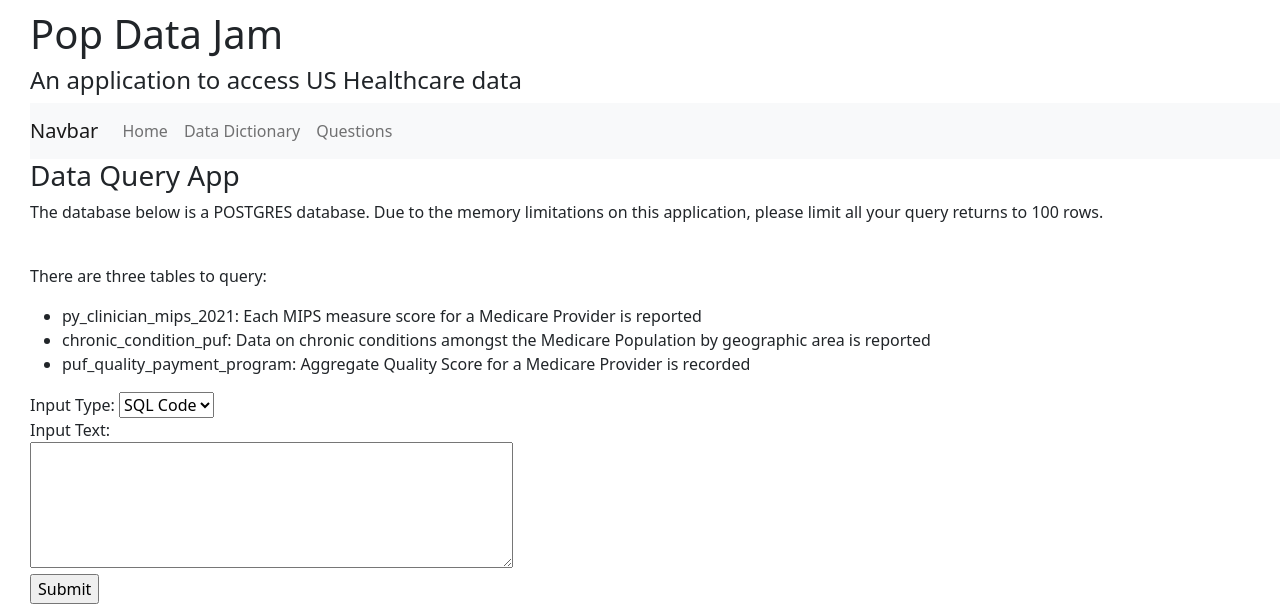
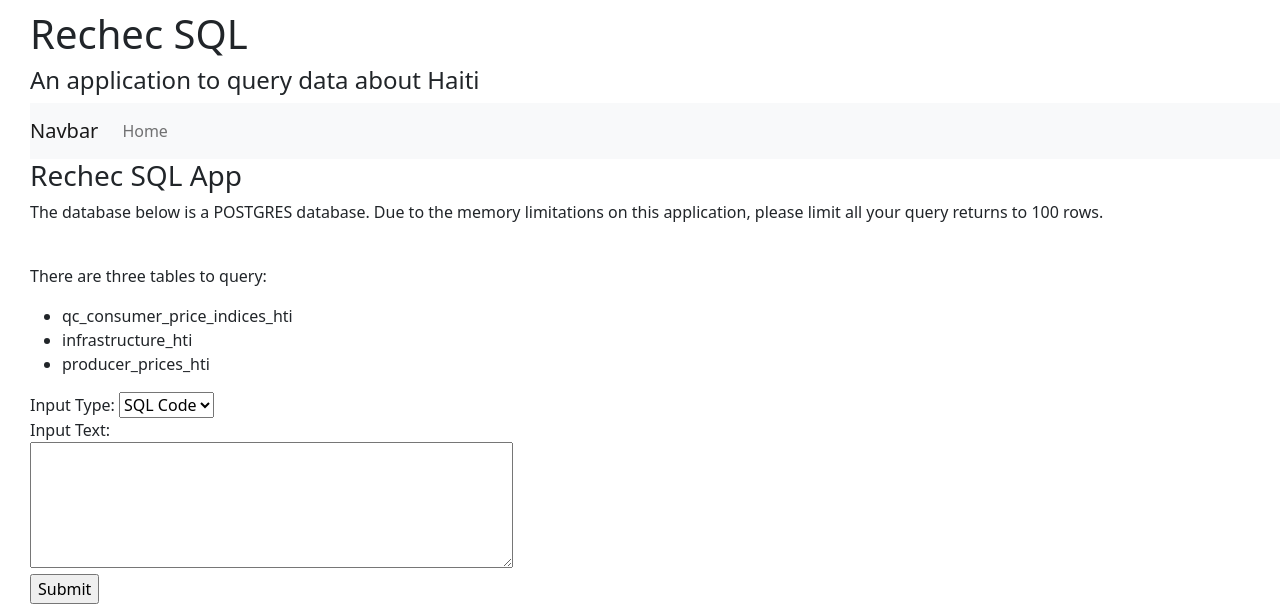
Before and after one commit to Ayiti-Analytics/rechech_sql, a Flask app: page / in a window 1280 px wide. Shown: the top 616 px of the page. Run offline with Flask 3, Linux system fonts and the light colour scheme; some libraries are stand-ins or nearby versions.

Commit message:
Fix app for Rechec-SQL

```diff
--- a/app.py
+++ b/app.py
@@ -26,8 +26,8 @@ db_host = os.environ.get('DB_HOST')
 # Load database name from environment variable
 db_name = os.environ.get('DB_NAME')
 
-db_port = 5432
-engine = create_engine(f"postgresql+psycopg2://{db_username}:{db_password}@{db_host}:5432/{db_name}")
+db_port = 5439
+engine = create_engine(f"postgresql+psycopg2://{db_username}:{db_password}@{db_host}:5439/{db_name}")
 
 
 
@@ -41,205 +41,6 @@ openai.api_key = os.environ.get("OPENAI_API")
 openai_prompt = """
 Given the following postgres database table schema:
 
-Table Name: py_clinician_mips_2021
-Variable Name: npi
-Description: Unique clinician ID assigned by NPPES.
-
-Variable Name: ind_pac_id
-Description: Unique individual clinician ID assigned by PECOS.
-
-Variable Name: lst_nm
-Description: Individual clinician last name.
-
-Variable Name: frst_nm
-Description: Individual clinician first name.
-
-Variable Name: mid_nm
-Description: Individual clinician middle name.
-
-Variable Name: suff
-Description: Individual clinician suffix.
-
-Variable Name: facility_type
-Description: Facilities can fall into the following type categories.
-
-Variable Name: facility_afl_ccn
-Description: Medicare CCN of facility type or unit within hospital where an individual clinician provides service.
-
-Variable Name: parent_ccn
-Description: The Medicare CCN of the primary hospital where individual clinician provides service.
-
-Table Name: chronic_condition_puf
-Variable Name: Bene_Geo_Lvl
-Description: Identifies the level of geography that the data in the row has been aggregated. A value of 'County' indicates the data in the row is aggregated to the county level and identifies a Medicare beneficiary's geographic place of residence. A value of 'State' indicates the data in the row is aggregated to a single state identified as a Medicare beneficiary's geographic place of residence.
-
-Variable Name: Bene_Geo_Desc
-Description: Identifies the demographic level of the population that the data has been aggregated. A value of 'All' indicates the data in the row represents all Fee-for-Service Medicare beneficiaries. A value of 'Sex' indicates that the data has been aggregated by the Medicare beneficiary's sex. A value of 'Race' indicates that the data has been aggregated by the Medicare beneficiary's race.
-
-Variable Name: Bene_Geo_Cd
-Description: Identifies the demographic level of the population that the data has been aggregated. A value of 'All' indicates the data in the row represents all Fee-for-Service Medicare beneficiaries. A value of 'Sex' indicates that the data has been aggregated by the Medicare beneficiary's sex. A value of 'Race' indicates that the data has been aggregated by the Medicare beneficiary's race.
-
-Variable Name: Bene_Age_Lvl
-Description: Identifies the demographic level of the population that the data has been aggregated. A value of 'All' indicates the data in the row represents all Fee-for-Service Medicare beneficiaries. A value of 'Sex' indicates that the data has been aggregated by the Medicare beneficiary's sex. A value of 'Race' indicates that the data has been aggregated by the Medicare beneficiary's race.
-
-Variable Name: Bene_Demo_Desc
-Description: For Bene_Demo_Lvl='Sex', a beneficiary's sex is classified as Male or Female and is identified using information from the CMS enrollment database. For Bene_Demo_Lvl='Race', the race/ethnicity classifications are: Non-Hispanic White, Black or African American, Asian/Pacific Islander, Hispanic, and American Indian/Alaska Native.
-
-Variable Name: Bene_MCC
-Description: To classify MCC for each Medicare beneficiary, the 21 chronic conditions are counted and grouped into four categories (0-1, 2-3, 4-5 and 6 or more).
-
-Variable Name: Prvlnc
-Description: Prevalence estimates are calculated by taking the beneficiaries within MCC category divided by the total number of beneficiaries in our fee-for-service population, expressed as a percentage.
-
-Variable Name: Tot_Mdcr_Stdzd_Pymt_PC
-Description: Medicare standardized spending includes total Medicare payments for all covered services in Parts A and B and is presented per beneficiary (i.e., per capita). Standardized payments are presented to allow for comparisons across geographic areas in healthcare use among beneficiaries.
-
-Variable Name: Tot_Mdcr_Pymt_PC
-Description: Medicare spending includes total Medicare payments for all covered services in Parts A and B and is presented per beneficiary (i.e., per capita).
-
-Variable Name: Hosp_Readmsn_Rate
-Description: Hospital readmissions are expressed as a percentage of all admissions. A 30-day readmission is defined as an admission to an acute care hospital for any cause within 30 days of discharge from an acute care hospital.
-
-Variable Name: ER_Visits_Per_1000_Benes
-Description: Emergency department visits are presented as the number of visits per 1,000 beneficiaries.
-
-Table Name: puf_quality_payment_program
-
-Variable Name: Provider_Key
-Description: Random unique key assigned to each row.
-
-Variable Name: Practice_State_or_US_territory
-Description: The State or United States (US) territory code location of the TIN associated with the clinician.
-
-Variable Name: Practice_Size
-Description: Count of clinicians associated with TIN from the second segment of the MIPS eligibility determination period.
-
-Variable Name: Clinician_Specialty
-Description: The specialty description is an identifier corresponding to the type of service that the clinician submitted most on their Medicare Part B claims for this TIN/NPI combination.
-
-Variable Name: Years_in_Medicare
-Description: The number of years since the first date an enrollment was approved for this NPI across all enrollments in PECOS.
-
-Variable Name: NPI
-Description: The National Provider Identifier assigned to the clinician when they enrolled in Medicare. Multiple rows for the same NPI indicate multiple TIN/NPI combinations.
-
-Variable Name: Engaged
-Description: Indicates if the clinician reported a minimum of one measure or activity as an individual or group, or participated in a MIPS APM.
-
-Variable Name: Participation_Type
-Description: Indicates the level at which performance data was collected, submitted, or reported for the final score attributed to the clinician. All data elements from this point forward are based on the Participation Type identified in the preceding column (column 8).
-
-Variable Name: Medicare_Patients
-Description: The number of Medicare patients who received covered professional services during one segment of the MIPS eligibility determination period that was attributed to the participation type associated with the clinician's final score.
-
-Variable Name: Allowed_Charges
-Description: The allowed charges under the Physician Fee Schedule on Medicare Part B claims with a service date during one segment of the MIPS eligibility determination period that was attributed to the participation type associated with the clinician's final score.
-
-Variable Name: Services
-Description: The number of covered professional services provided to Medicare Part B patients with a service date during one segment of the MIPS eligibility determination period that was attributed to the participation type associated with the clinician's final score.
-
-Variable Name: Opted_Into_MIPS
-Description: Indicates if an "opt-in eligible" clinician, group, or APM Entity elected to participate in MIPS and receive a payment adjustment. This status is attributed to the participation type associated with the clinician's final score.
-
-Variable Name: Small_Practitioner
-Description: Indicates if the clinician, group, or APM Entity had the small practice special (15 or fewer clinicians billed under the TIN or APM Entity) based on either segment of the MIPS eligibility determination period. Note: This number can contradict the practice size in column 3, which is always based on the 2nd segment.
-
-Variable Name: Rural_Clinician
-Description: Indicates if the clinician or group had the rural special status (practiced in a ZIP code designated as rural by the Federal Office of Rural Health Policy (FORHP) using the most recent FORHP Eligible ZIP code file available).
-
-Variable Name: HPSA_Clinician
-Description: Indicates if the clinician or group had the HPSA special status (practiced in a Health Professional Shortage Area (HPSA)).
-
-Variable Name: Ambulatory_Surgical_Center
-Description: Indicates if the clinician or group had the ambulatory surgical center-based special status (determined by the volume of their covered professional services furnished in an ambulatory surgical center). This status is attributed to the participation type associated with the clinician's final score.
-
-Variable Name: HospitalBased_Clinician
-Description: Indicates if the clinician or group had the hospital-based special status (determined by the volume of their covered professional services furnished in a hospital setting). This status is attributed to the participation type associated with the clinician's final score.
-
-Variable Name: Non-Patient_Facing
-Description: Indicates if the clinician or group has the facility-based special status (based on the volume of services furnished in a facility eligible for the Hospital Value-based Purchasing program). This status is attributed to the participation type associated with the clinician's final score.
-
-Variable Name: FacilityBased
-Description: Indicates if the clinician or group has the facility-based special status (based on the volume of services furnished in a facility eligible for the Hospital Value-based Purchasing program). This status is attributed to the participation type associated with the clinician's final score.
-
-Variable Name: Extreme_Hardship
-Description: Indicates if the clinician or group was affected by an extreme and uncontrollable circumstance (EUC) (such as FEMA-designated major disaster) and qualified for performance category reweighting because of the MIPS automatic EUC policy or MIPS EUC exception application. This indicator is attributed to the participation type associated with the clinician's final score.
-
-Variable Name: Final_Score
-Description: The MIPS final score attributed to the clinician (the highest final score that could be attributed to the clinician's TIN/NPI combination). This is based on the participation type associated with the clinician's final score.
-
-Variable Name: Payment_Adjustment
-Description: The total payment adjustment attributed to the clinician for the 2022 payment year. Payment adjustments are determined by comparing the final score to the performance thresholds and then scaled to ensure budget neutrality.
-
-Variable Name: Complex_Patient_Bonus
-Description: The complex patient bonus associated with the final score attributed to the clinician.
-
-Variable Name: Extreme_Hardship_Quality
-Description: Indicates if the clinician, group, or APM Entity was approved for reweighting of the quality performance category due to extreme and uncontrollable circumstances. This indicator is attributed to the participation type associated with the clinician's final score.
-
-Variable Name: Quality_Category_Score
-Description: This is the unweighted score received for the quality score that is used for the overall score.
-
-Variable Name: Quality_Bonus
-Description: The bonus points received for the quality category (small practice bonus and quality improvement, if applicable).
-
-Variable Name: Quality_Measure_ID_X
-Description: MIPS Quality ID for one of the quality measures that contributed to the final score.
-
-Variable Name: Quality_Measure_Score_X
-Description: Measure score (including bonus points) achieved for the corresponding MIPS Quality ID that contributed to the final score.
-
-Variable Name: Promoting_Interoperability_(PI)_Category_score
-Description: This is the unweighted score received by the participant for the Promoting Interoperability category that is used for the overall score.
-
-Variable Name: Extreme_Hardship_PI
-Description: Indicates if the clinician, group, or APM Entity was approved for reweighting of the Promoting Interoperability performance category due to extreme and uncontrollable circumstances.
-
-Variable Name: PI_Hardship
-Description: Indicates if the clinician or group was approved for an exception from the Promoting Interoperability performance category due to participation in a small practice, decertified Electronic Health Record (EHR) technology, insufficient Internet connectivity, or lack of control over the availability of certified EHR technology (CEHRT).
-
-Variable Name: PI_Reweighting
-Description: Indicates if the clinician or group qualified for an automatic reweighting from the Promoting Interoperability performance category due to special status or clinician specialty.
-
-Variable Name: PI_Bonus_
-Description: The total bonus points received by the clinician, group, or APM Entity for the Promoting Interoperability performance category.
-
-Variable Name: PI_CEHRT_ID_(measurem_ent_set__cehrt_id)
-Description: This is a unique identifier generated by the Office of the National Coordinator for Health Information Technology (ONC) and identifies a specific bundle of software or EHR. The CEHRT ID is a 15-character alphanumeric string which can be found on the CHPL website. This is the CEHRT ID included in the data that contributed to the clinician's final score.
-
-Variable Name: PI_Measure_ID_X
-Description: MIPS Promoting Interoperability ID for one of the Promoting Interoperability measures that contributed to the final score.
-
-Variable Name: PI_Measure_Score_X
-Description: Measure score achieved for the corresponding MIPS Promoting Interoperability ID that contributed to the final score.
-
-Variable Name: IA_Score
-Description: The score received for the improvement activities performance category based on all the activities picked for the category that contributed to the final score.
-
-Variable Name: Extreme_Hardship_IA
-Description: Indicates if the clinician, group, or APM Entity was approved for reweighting of the improvement activities performance category due to extreme and uncontrollable circumstances.
-
-Variable Name: IA_Study
-Description: This data element will show as FALSE for everyone because this study concluded after the 2019 performance year.
-
-Variable Name: IA_Measure_ID_X
-Description: MIPS Improvement Activity ID for one of the improvement activities that contributed to the final score.
-
-Variable Name: IA_Measure_Score_X
-Description: Activity score achieved for the corresponding MIPS Improvement Activity ID that contributed to the final score.
-
-Variable Name: Cost_Score
-Description: The unweighted score received for the cost performance category based on all the cost measures used for final scoring. Will display as '0' for all clinicians because cost was reweighted in the 2020 performance year.
-
-Variable Name: Extreme_Hardship_Cost
-Description: Indicates if the clinician was approved for reweighting of the cost performance category due to extreme and uncontrollable circumstances.
-reweighted for all individuals and groups.)
-
-Variable Name: Cost_Measure_ID_X
-Description: MIPS Cost ID for one of the cost measures that contributed to the final score.
-
-Variable Name: Cost_Measure_Score_X
-Description: Cost score achieved for the corresponding MIPS Cost ID that contributed to the final score.
 
 Convert this natural language query into SQL based on the tables defined above in the database:
 """
@@ -252,7 +53,7 @@ data_dict = pd.read_csv(os.path.join(data_dir, "data_dictionary.csv"),encoding='
 table_name_list = data_dict['Table Name'].unique().tolist()
 
 app = Flask(__name__)
-print(f"postgresql+psycopg2://{db_username}:{db_password}@{db_host}:5432/{db_name}")
+print(f"redshift+psycopg2://{db_username}:{db_password}@{db_host}:5432/{db_name}")
 
 @app.route('/', methods=['GET', 'POST'])
 def index():
--- a/templates/base.html
+++ b/templates/base.html
@@ -2,7 +2,7 @@
 <html>
 <head>
     <meta charset="UTF-8">
-    <title>{% block title %}Population Data Jam{% endblock %}</title>
+    <title>{% block title %}Rechec SQL{% endblock %}</title>
     <!-- CSS imports -->
     <!-- Bootstrap CSS -->
     <link href="https://cdn.jsdelivr.net/npm/bootstrap@5.0.1/dist/css/bootstrap.min.css" rel="stylesheet" integrity="sha384-+0n0xVW2eSR5OomGNYDnhzAbDsOXxcvSN1TPprVMTNDbiYZCxYbOOl7+AMvyTG2x"
@@ -19,8 +19,8 @@
     <header>
         <!-- Header content -->
     </header>
-    <h1>Pop Data Jam</h1>
-    <h4>An application to access US Healthcare data</h4>
+    <h1>Rechec SQL</h1>
+    <h4>An application to query data about Haiti</h4>
     <nav class="navbar navbar-expand-lg navbar-light bg-light">
         <a class="navbar-brand" href="#">Navbar</a>
         <button class="navbar-toggler" type="button" data-toggle="collapse" data-target="#navbarNav" aria-controls="navbarNav" aria-expanded="false" aria-label="Toggle navigation">
@@ -29,8 +29,6 @@
     <div class="collapse navbar-collapse" id="navbarNav">
         <ul class="navbar-nav">
             <li class="nav-item active"><a class="nav-link" href="/">Home</a></li>
-            <li class="nav-item"><a class="nav-link" href="/data_dict">Data Dictionary</a></li>
-            <li class="nav-item"><a class="nav-link" href="/questions">Questions</a></li>
         </ul>
     </div>
     </nav>
--- a/templates/index.html
+++ b/templates/index.html
@@ -3,14 +3,14 @@
 {% block title %}Home - SQL Interface{% endblock %}
 <body>
   {% block content %}
-  <h3>Data Query App</h3>
+  <h3>Rechec SQL App</h3>
   <p> The database below is a POSTGRES database. Due to the memory limitations on this application, please limit all your query returns to 100 rows.</p>
   <br
   <p>There are three tables to query:</p>
   <ul>
-    <li>py_clinician_mips_2021: Each MIPS measure score for a Medicare Provider is reported</li>
-    <li>chronic_condition_puf: Data on chronic conditions amongst the Medicare Population by geographic area is reported</li>
-    <li>puf_quality_payment_program: Aggregate Quality Score for a Medicare Provider is recorded</li>
+    <li>qc_consumer_price_indices_hti</li>
+    <li>infrastructure_hti</li>
+    <li>producer_prices_hti</li>
   </ul>
   <form method="post">
     <label for="input_type">Input Type:</label>
```
